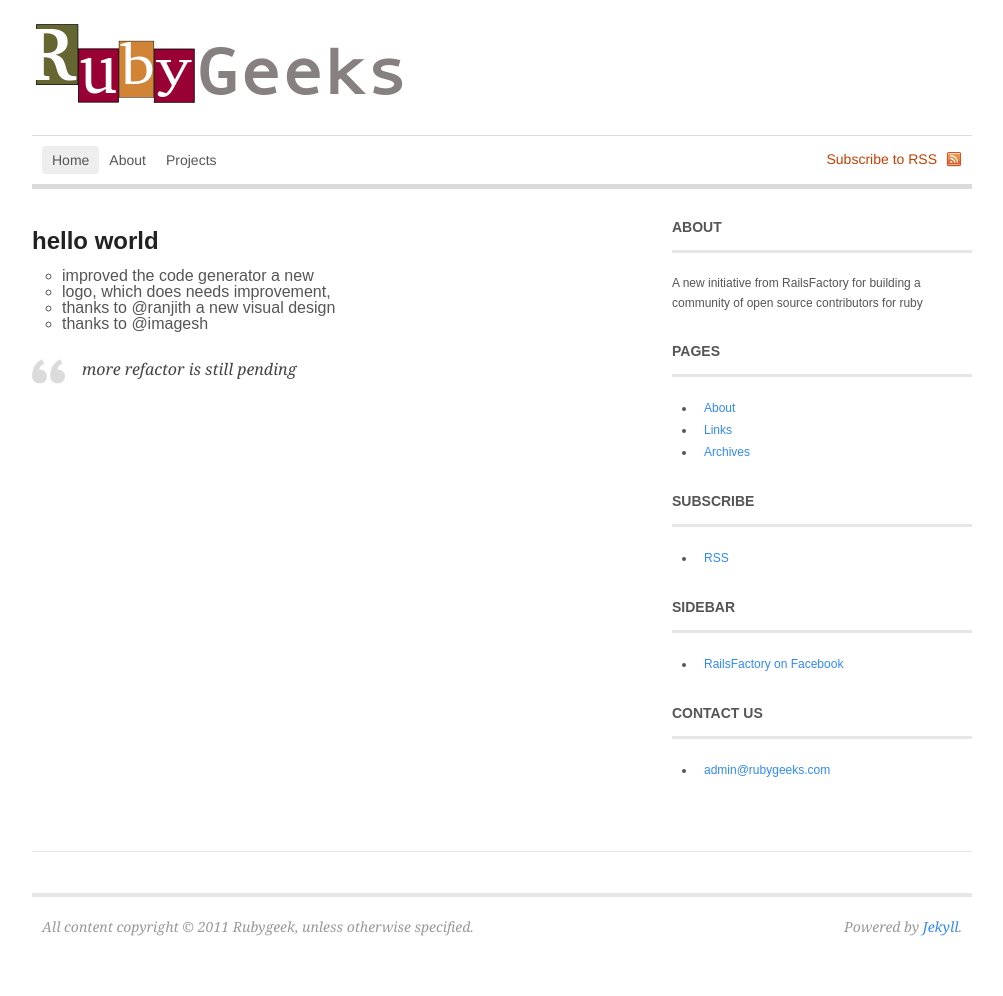
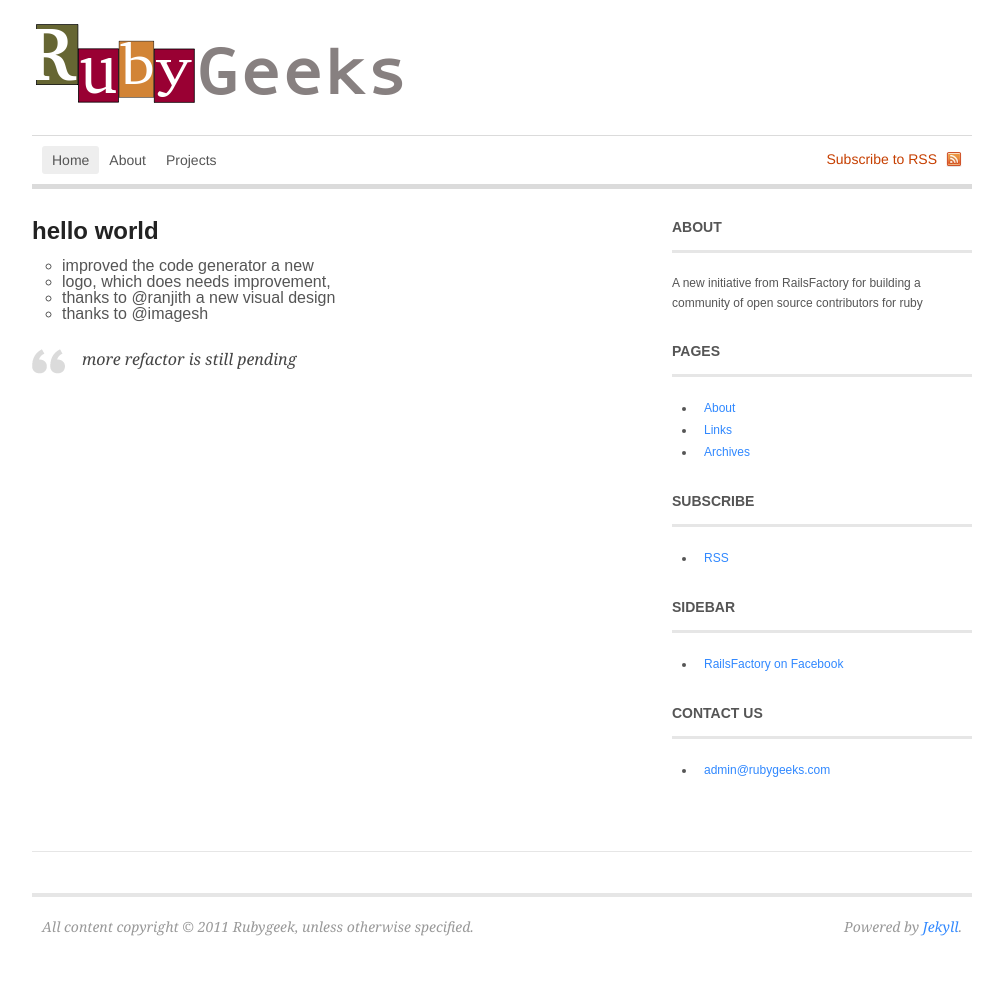
Before and after one commit to rubygeeks/site, a Jekyll site: the page built from _posts/2010/12/2010-12-29-hello-world.markdown, in a window 1280 px wide. Shown: the whole page, without its empty margins (138-1141 px from the left). Built offline with Jekyll 4.4.1, drawn with Linux system fonts in a browser that asks for light colours; nearby versions of some CDN libraries; library files that are not in the unit come from our copies; Markdown is read by kramdown in place of the engine named in the settings.

Commit message:
css and url relative path changes

```diff
--- a/_config.yml
+++ b/_config.yml
@@ -20,3 +20,4 @@ exclude:
   - create_article.rb
   - links.html
   - templates
+  - TODO
--- a/_layouts/default.html
+++ b/_layouts/default.html
@@ -11,13 +11,13 @@
 <meta name="robots" content="index, follow" />
 <meta name="description" content="{{ site.description }}" />
 <meta name="keywords" content="" />
-<link href="{{ site.url }}/rss" rel="alternate" title="" type="application/rss+xml" />
+<link href="{{ site.url }}/rss.xml" rel="alternate" title="" type="application/rss+xml" />
 <link href="/favicon.ico" rel="shortcut icon" type="image/x-icon" />
-<link rel="stylesheet" type="text/css" href="style.css" media="screen" />
-<link rel="stylesheet" type="text/css" href="custom.css" />
-<link rel="stylesheet" type="text/css" href="stylesheets/css/reset.css" />
-<link rel="stylesheet" type="text/css" media="all" href="stylesheets/css/effects.css" />
-<link rel="stylesheet" type="text/css" href="stylesheets/styles/default.css" />
+<link rel="stylesheet" type="text/css" href="/stylesheets/style.css" media="screen" />
+<link rel="stylesheet" type="text/css" href="/stylesheets/custom.css" />
+<link rel="stylesheet" type="text/css" href="/stylesheets/css/reset.css" />
+<link rel="stylesheet" type="text/css" media="all" href="/stylesheets/css/effects.css" />
+<link rel="stylesheet" type="text/css" href="/stylesheets/styles/default.css" />
 {% include google_analytics.html %}
 </head>
 
@@ -50,7 +50,7 @@
 
         <ul class="rss fr">
 
-            <li class="sub-rss"><a href="/rss">Subscribe to RSS</a></li>
+            <li class="sub-rss"><a href="/rss.xml">Subscribe to RSS</a></li>
         </ul>
 
 
@@ -95,7 +95,7 @@
           <h3>Subscribe</h3>
           <ul id="more-content">
             <li class="page_item">
-              <a title="The RSS feed for new posts at RubyGeeks" href="/rss" class="icon-link" id="feed-link">RSS</a>
+              <a title="The RSS feed for new posts at RubyGeeks" href="/rss.xml" class="icon-link" id="feed-link">RSS</a>
             </li>
           </ul>
         </div>
--- a/_layouts/post.html
+++ b/_layouts/post.html
@@ -1,43 +1,7 @@
 ---
 layout: default
 ---
-<!-- Header Starts -->
 
-<!DOCTYPE html PUBLIC "-//W3C//DTD XHTML 1.0 Transitional//EN" "http://www.w3.org/TR/xhtml1/DTD/xhtml1-transitional.dtd">
-<html xmlns="http://www.w3.org/1999/xhtml">
-  <head profile="http://gmpg.org/xfn/11">
-
-    <title>{{ page.title }} | {{ site.title }}</title>
-
-    <meta http-equiv="Content-Type" content="{{ site.author }}" name="author" charset="utf-8" />
-    <meta name="robots" content="index, follow" />
-    <meta name="description" content="{{ site.description }}" />
-    <meta name="keywords" content="" />
-    <link href="{{ site.url }}/rss" rel="alternate" title="" type="application/rss+xml" />
-    <link href="/favicon.ico" rel="shortcut icon" type="image/x-icon" />
-    <link rel="stylesheet" type="text/css" href="../../../style.css" media="screen" />
-    <link rel="stylesheet" type="text/css" href="../../../custom.css" />
-    <link rel="stylesheet" type="text/css" href="../../../stylesheets/css/reset.css" />
-    <link rel="stylesheet" type="text/css" media="all" href="../../../stylesheets/css/effects.css" />
-    <link rel="stylesheet" type="text/css" href="../../../stylesheets/styles/default.css" />
-    {% include google_analytics.html %}
-  </head>
-
-  <body class="home blog logged-in gecko two-col-left width-940 two-col-left-940">
-
-    <div id="wrapper">
-
-
-
-      <!-- #content Starts -->
-
-      <div id="content" class="col-full">
-
-    	<div id="main-sidebar-container">
-
-          <!-- #main Starts -->
-
-          <div id="main">
 
             <!-- Post Starts -->
 
@@ -51,16 +15,3 @@ layout: default
 
 
             </div><!-- /.post -->
-
-          </div><!-- /#main -->
-          <div id="sidebar">
-	  </div> <!-- sidebar -->
-
-	</div><!-- /#main-sidebar-container -->
-
-      </div><!-- /#content -->
-
-    </div><!-- /#wrapper -->
-
-  </body>
-</html>
--- a/style.css
+++ b/stylesheets/style.css
@@ -120,7 +120,7 @@ h1 a:hover, h2 a:hover, h3 a:hover, h4 a:hover, h5 a:hover, h6 a:hover  {text-de
 /* 2.2 Navigation */
 #navigation{font:14px/14px Helvetica, Arial, sans-serif;border-top:1px solid #dbdbdb; border-bottom:5px solid #dbdbdb;padding:10px 0; margin-bottom:30px;}
 
-#navigation ul.rss{background:url(images/ico-rss.png) no-repeat right 5px;padding:6px 15px 3px 0;margin-right:10px;}
+#navigation ul.rss{background:url(/images/ico-rss.png) no-repeat right 5px;padding:6px 15px 3px 0;margin-right:10px;}
 #navigation ul.rss li{display:inline;padding:0 10px 0 0;}
 #navigation ul.rss li a{color:#c63f00;text-decoration:none;}
 #navigation ul.rss li a:hover{text-decoration:underline;}
@@ -150,8 +150,8 @@ h1 a:hover, h2 a:hover, h3 a:hover, h4 a:hover, h5 a:hover, h6 a:hover  {text-de
 .nav li li li:hover ul, .nav li li li.sfhover ul,
 .nav li li li li:hover ul, .nav li li li li.sfhover ul  { left:auto; }
 
-.nav .sf-sub-indicator {background:	url(images/arrow-superfish.png) no-repeat;position:absolute;display:block;right:0.4em;top:0.9em;width:10px;height:10px;text-indent:-999em;overflow:hidden;}
-.nav li ul .sf-sub-indicator {background:url(images/arrow-superfish-right.png) no-repeat;}
+.nav .sf-sub-indicator {background:	url(/images/arrow-superfish.png) no-repeat;position:absolute;display:block;right:0.4em;top:0.9em;width:10px;height:10px;text-indent:-999em;overflow:hidden;}
+.nav li ul .sf-sub-indicator {background:url(/images/arrow-superfish-right.png) no-repeat;}
 
 /* 2.3 Header */
 #header{padding:10px 0 30px;clear:both;position:relative;}
@@ -222,7 +222,7 @@ h1 a:hover, h2 a:hover, h3 a:hover, h4 a:hover, h5 a:hover, h6 a:hover  {text-de
 
 .entry p  { margin: 0 0 20px 0; }
 
-.entry blockquote  { background:url(images/blockquote.png) no-repeat 0 12px; padding: 10px 20px 10px 50px; color: #444;  }
+.entry blockquote  { background:url(/images/blockquote.png) no-repeat 0 12px; padding: 10px 20px 10px 50px; color: #444;  }
 .entry blockquote p  { font-style:italic; }
 
 .entry ul  { margin: 0 0 15px 0; padding: 0 0 0 30px; }
@@ -402,7 +402,7 @@ h3#pings  { margin: 25px 0 10px 0; }
 /*-------------------------------------------------------------------------------------------*/
 
 /* 6.1 Buttons */
-.button, .button:visited, .reply a{ font-family:Verdana, Geneva, sans-serif; background: url(images/alert-overlay.png); display: inline-block; padding: 5px 10px 6px; color: #fff !important; text-decoration: none; border:none; position: relative; cursor: pointer; }
+.button, .button:visited, .reply a{ font-family:Verdana, Geneva, sans-serif; background: url(/images/alert-overlay.png); display: inline-block; padding: 5px 10px 6px; color: #fff !important; text-decoration: none; border:none; position: relative; cursor: pointer; }
 .button, .button:visited, .reply a{ background-color:#555; }
 .button:hover, .reply a:hover { color: #fff  !important; text-decoration:none; }
 .button:active, .reply a:active { top: 1px; }
@@ -412,11 +412,11 @@ h3#pings  { margin: 25px 0 10px 0; }
 
 /* 6.2 Info Boxes */
 p.alert, p.download, p.info, p.note, p.tick {  margin:10px 0 20px 0; padding:9px 10px 9px 50px; }
-p.alert { border-top:1px solid #f0baa2; border-bottom:1px solid #f0baa2; background:#ffd9c8 url(images/ico-alert.png) no-repeat 20px 13px; }
-p.download { border-top:1px solid #d4ebaf; border-bottom:1px solid #d4ebaf; background:#edfcd5 url(images/ico-download.png) no-repeat 20px 13px; }
-p.tick { border-top:1px solid #d4ebaf; border-bottom:1px solid #d4ebaf; background:#edfcd5 url(images/ico-tick.png) no-repeat 20px 13px; }
-p.info { border-top:1px solid #ccc; border-bottom:1px solid #ccc; background:#eee url(images/ico-info.png) no-repeat 20px 13px; }
-p.note { border-top:1px solid #efe3ae; border-bottom:1px solid #efe3ae; background:#fef6d2 url(images/ico-note.png) no-repeat 20px 13px; }
+p.alert { border-top:1px solid #f0baa2; border-bottom:1px solid #f0baa2; background:#ffd9c8 url(/images/ico-alert.png) no-repeat 20px 13px; }
+p.download { border-top:1px solid #d4ebaf; border-bottom:1px solid #d4ebaf; background:#edfcd5 url(/images/ico-download.png) no-repeat 20px 13px; }
+p.tick { border-top:1px solid #d4ebaf; border-bottom:1px solid #d4ebaf; background:#edfcd5 url(/images/ico-tick.png) no-repeat 20px 13px; }
+p.info { border-top:1px solid #ccc; border-bottom:1px solid #ccc; background:#eee url(/images/ico-info.png) no-repeat 20px 13px; }
+p.note { border-top:1px solid #efe3ae; border-bottom:1px solid #efe3ae; background:#fef6d2 url(/images/ico-note.png) no-repeat 20px 13px; }
 
 /* 6.3 Contact Form */
 #contact-page .screenReader { left: -9999px; position: absolute; top: -9999px; }
```
Also changed, not shown: stylesheets/custom.css (renamed from custom.css).
